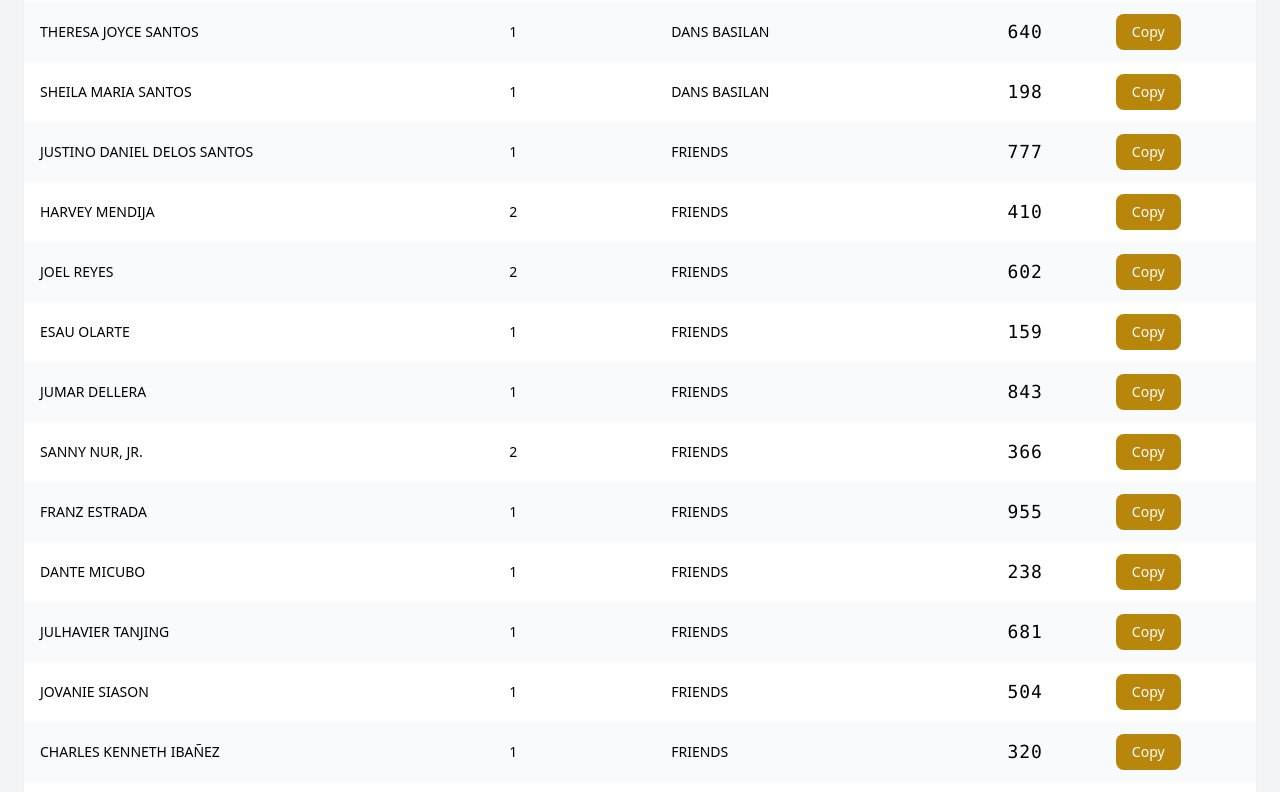
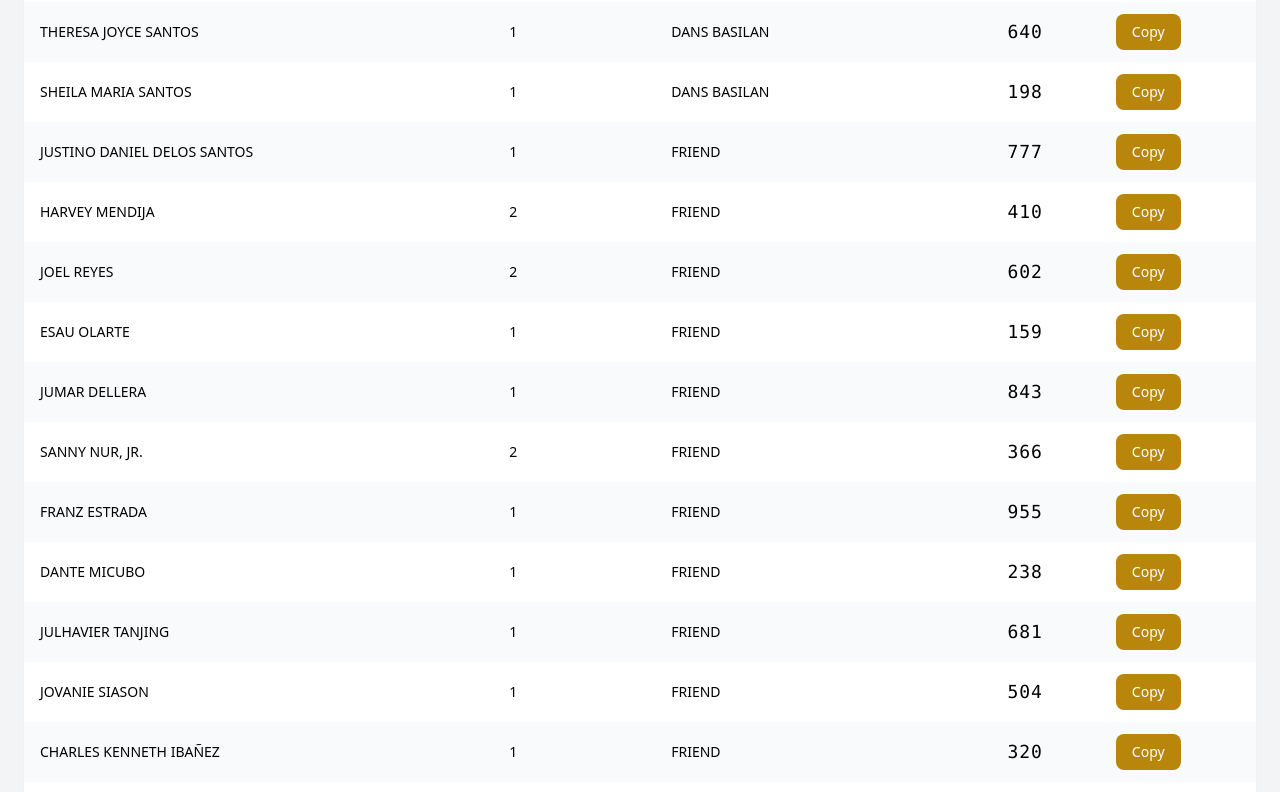
Before and after one commit to RefinedSaltqwe/jonahanand, a Next.js app: page /guests in a window 1280 px wide. Shown: the part 2640-3432 px from the top of the page. Built offline with nearby package versions, Linux system fonts and the light colour scheme; no server answers; the database is empty.

Commit message:
guest update

```diff
--- a/src/data/people.js
+++ b/src/data/people.js
@@ -310,7 +310,7 @@ const people = [
     seatNumber: 0,
     numberOfGuests: 1,
     code: "777",
-    status: "FRIENDS",
+    status: "FRIEND",
   },
   {
     id: 39,
@@ -318,7 +318,7 @@ const people = [
     seatNumber: 0,
     numberOfGuests: 2,
     code: "410",
-    status: "FRIENDS",
+    status: "FRIEND",
   },
   {
     id: 40,
@@ -326,7 +326,7 @@ const people = [
     seatNumber: 0,
     numberOfGuests: 2,
     code: "602",
-    status: "FRIENDS",
+    status: "FRIEND",
   },
   {
     id: 41,
@@ -334,7 +334,7 @@ const people = [
     seatNumber: 0,
     numberOfGuests: 1,
     code: "159",
-    status: "FRIENDS",
+    status: "FRIEND",
   },
   {
     id: 42,
@@ -342,7 +342,7 @@ const people = [
     seatNumber: 0,
     numberOfGuests: 1,
     code: "843",
-    status: "FRIENDS",
+    status: "FRIEND",
   },
   {
     id: 43,
@@ -350,7 +350,7 @@ const people = [
     seatNumber: 0,
     numberOfGuests: 2,
     code: "366",
-    status: "FRIENDS",
+    status: "FRIEND",
   },
   {
     id: 44,
@@ -358,7 +358,7 @@ const people = [
     seatNumber: 0,
     numberOfGuests: 1,
     code: "955",
-    status: "FRIENDS",
+    status: "FRIEND",
   },
   {
     id: 45,
@@ -366,7 +366,7 @@ const people = [
     seatNumber: 0,
     numberOfGuests: 1,
     code: "238",
-    status: "FRIENDS",
+    status: "FRIEND",
   },
   {
     id: 46,
@@ -374,7 +374,7 @@ const people = [
     seatNumber: 0,
     numberOfGuests: 1,
     code: "681",
-    status: "FRIENDS",
+    status: "FRIEND",
   },
   {
     id: 47,
@@ -382,7 +382,7 @@ const people = [
     seatNumber: 0,
     numberOfGuests: 1,
     code: "504",
-    status: "FRIENDS",
+    status: "FRIEND",
   },
   {
     id: 48,
@@ -390,7 +390,7 @@ const people = [
     seatNumber: 0,
     numberOfGuests: 1,
     code: "320",
-    status: "FRIENDS",
+    status: "FRIEND",
   },
   {
     id: 49,
@@ -398,7 +398,7 @@ const people = [
     seatNumber: 0,
     numberOfGuests: 1,
     code: "147",
-    status: "FRIENDS",
+    status: "FRIEND",
   },
 
   {
@@ -962,7 +962,7 @@ const people = [
     seatNumber: 0,
     numberOfGuests: 1,
     code: "803",
-    status: "FRIENDS",
+    status: "FRIEND",
   },
   {
     id: 119,
@@ -970,7 +970,7 @@ const people = [
     seatNumber: 0,
     numberOfGuests: 1,
     code: "417",
-    status: "FRIENDS",
+    status: "FRIEND",
   },
   {
     id: 120,
@@ -978,7 +978,7 @@ const people = [
     seatNumber: 0,
     numberOfGuests: 1,
     code: "624",
-    status: "FRIENDS",
+    status: "FRIEND",
   },
   {
     id: 121,
@@ -986,7 +986,7 @@ const people = [
     seatNumber: 0,
     numberOfGuests: 1,
     code: "951",
-    status: "FRIENDS",
+    status: "FRIEND",
   },
   {
     id: 122,
@@ -994,7 +994,7 @@ const people = [
     seatNumber: 0,
     numberOfGuests: 1,
     code: "286",
-    status: "FRIENDS",
+    status: "FRIEND",
   },
   {
     id: 123,
@@ -1002,7 +1002,7 @@ const people = [
     seatNumber: 0,
     numberOfGuests: 2,
     code: "748",
-    status: "FRIENDS",
+    status: "FRIEND",
   },
   {
     id: 124,
@@ -1010,7 +1010,7 @@ const people = [
     seatNumber: 0,
     numberOfGuests: 1,
     code: "539",
-    status: "FRIENDS",
+    status: "FRIEND",
   },
 ];
 
```
